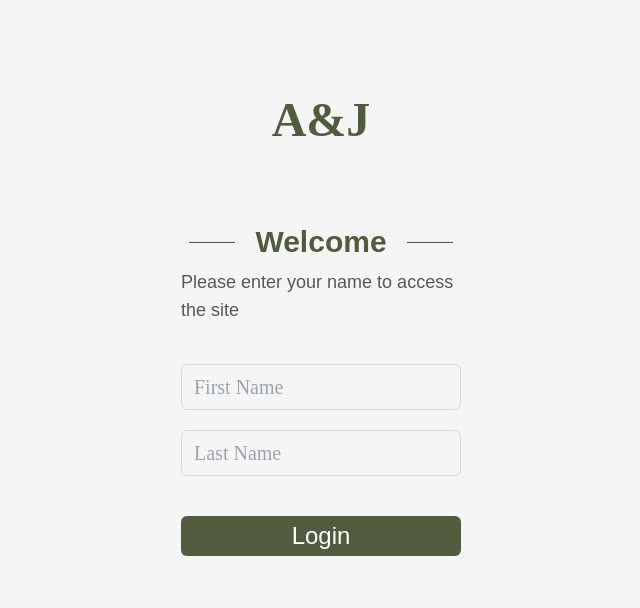
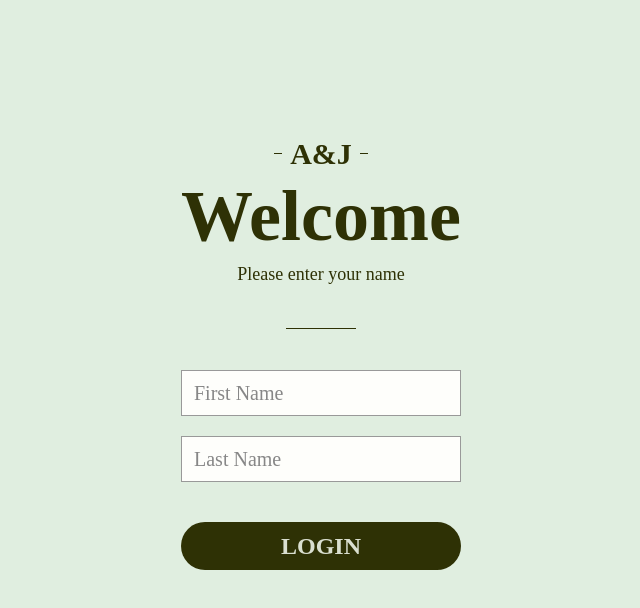
Before and after one commit to matthew-beep/wedding-v2, a Next.js app in the folder wedding-v2/: page / in a window 1280 px wide. Shown: the top 608 px of the page, without its empty margins (319-959 px from the left). Built offline with nearby package versions, Linux system fonts and the light colour scheme; no server answers; a web font is replaced by a local one.

Commit message:
edited login

```diff
--- a/wedding-v2/src/app/login.tsx
+++ b/wedding-v2/src/app/login.tsx
@@ -64,17 +64,18 @@ const Login: React.FC<LoginProps> = ({ setAuth }) => {
   }
 
   return (
-    <div className="relative bg-[#f5f5f5] w-full h-screen flex items-center justify-start pt-24 gap-10 flex-col">
-      <h1 className='font-canto text-5xl text-[#515B3E] font-bold'>A&J</h1>
+    <div className="relative bg-[#E0EEE0] w-full sm:h-screen h-svh flex items-center justify-start pt-24 gap-10 flex-col">
       {!loading &&
         <div className='w-11/12 sm:w-5/12 md:w-6/12 xl:w-3/12 h-9/12 flex flex-col justify-center items-center gap-10 px-5 py-10'>
-          <div className='w-auto flex flex-col items-center gap-2 font-proxima'>
-            <div className='flex w-full justify-center items-center gap-5 px-2 text-[#515B3E]'>
-              <hr className='w-full bg-[#515B3E] h-0.5'/>
-              <h2 className='text-3xl font-bold'>Welcome</h2>
-              <hr className='w-full bg-[#515B3E] h-0.5'/>
+          <div className='w-auto flex flex-col items-center gap-2 font-canto text-[#2E3105] w-full'>
+            <div className='flex w-1/3 justify-center items-center gap-2'>
+              <hr className='w-full border-t-[#2E3105] h-0.5'/>
+              <h1 className='font-canto text-3xl text-[#2E3105] font-bold'>A&J</h1>
+              <hr className='w-full border-t-[#2E3105] h-0.5'/>
             </div>
-            <h3 className='text-md xl:text-lg text-[#575757]'>Please enter your name to access the site</h3>
+            <h2 className='text-7xl font-bold'>Welcome</h2>
+            <h3 className='text-base xl:text-lg text-[#2E3105]'>Please enter your name</h3>
+            <hr className='w-1/4 mt-8 border-t-[#2E3105]  h-0.5'/>
           </div>
           <div className='w-full flex flex-col gap-5'>
             <div className='flex flex-col'>
@@ -82,7 +83,7 @@ const Login: React.FC<LoginProps> = ({ setAuth }) => {
                 type="text"
                 id="firstName"
                 name="firstName"
-                className='text-xl font-canto text-black rounded-md focus:outline-none border-[#d9d9d9] border px-3 py-2 caret-black placeholder:font-canto bg-[#F5F5F5]'
+                className='text-xl font-canto text-black focus:outline-none focus:border-[#2E3105] border-[#999999] border px-3 py-2 caret-black placeholder:font-canto bg-[#FEFEFB] placeholder:text-[#878787]'
                 placeholder='First Name'
                 value={firstName}
                 onChange={(e) => setFirstName(e.target.value)}
@@ -94,7 +95,7 @@ const Login: React.FC<LoginProps> = ({ setAuth }) => {
                 type="text"
                 id="lastName"
                 name="lastName"
-                className='text-xl text-black font-canto rounded-md focus:outline-none border-[#d9d9d9] border px-3 py-2 caret-black placeholder:font-canto bg-[#F5F5F5]'
+                className='text-xl font-canto text-black focus:outline-none focus:border-[#2E3105] border-[#999999] border px-3 py-2 caret-black placeholder:font-canto bg-[#FEFEFB] placeholder:text-[#878787]'
                 placeholder='Last Name'
                 value={lastName}
                 onChange={(e) => setLastName(e.target.value)}
@@ -102,7 +103,9 @@ const Login: React.FC<LoginProps> = ({ setAuth }) => {
               />
             </div>
           </div>
-          <button className='p-1 bg-[#515B3E] w-full font-proxima text-2xl rounded-md text-white' onClick={handleLogin}>Login</button>
+          <button className='p-2 bg-[#2E3105] w-full font-canto font-bold flex items-center justify-center text-2xl rounded-full text-[#DADFD0]' onClick={handleLogin}>
+            LOGIN
+          </button>
         </div>
       }
       {loading &&
```
